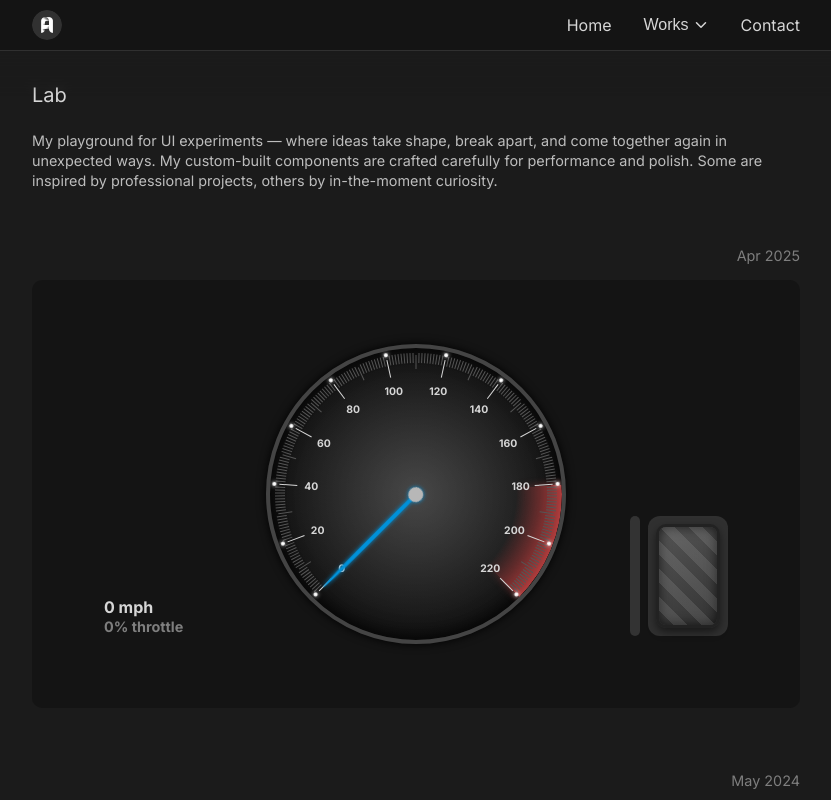
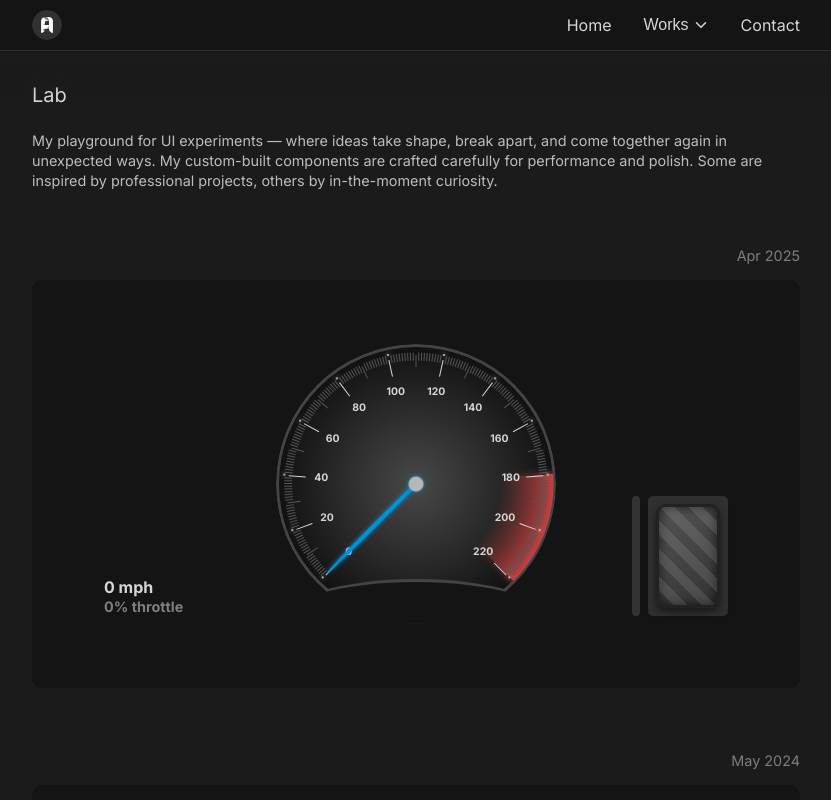
Before and after one commit to christiananagnostou/www, a Next.js app: page /lab in a window 1280 px wide. Shown: the top 800 px of the page, without its empty margins (224-1055 px from the left). Built offline with nearby package versions, Linux system fonts and the light colour scheme.

Commit message:
fix: improve speedometer styling and functionality

```diff
--- a/components/Lab/speedometer/Dial.tsx
+++ b/components/Lab/speedometer/Dial.tsx
@@ -8,11 +8,12 @@ interface DialProps {
   diameter: number
 }
 
-const TICK_MAJOR = 18
-const TICK_MED = 14
-const TICK_MINOR = 10
+const Dial: React.FC<DialProps> = ({ speed, maxSpeed, diameter }) => {
+  // Tick sizes
+  const TICK_MAJOR = diameter * 0.06
+  const TICK_MED = diameter * 0.045
+  const TICK_MINOR = diameter * 0.03
 
-const Dial: React.FC<DialProps> = ({ speed, maxSpeed, diameter }) => {
   const needleMv = useMotionValue(0) // Initialize to 0
 
   const startAngle = -135
@@ -49,7 +50,7 @@ const Dial: React.FC<DialProps> = ({ speed, maxSpeed, diameter }) => {
   const labelRadius = radius - 45
 
   // Redline – from ~80% to 100% of scale
-  const redStart = startAngle + 0.82 * angleRange
+  const redStart = startAngle + 0.8181 * angleRange
   const redEnd = startAngle + 1.0 * angleRange
 
   return (
--- a/components/Lab/speedometer/Speedometer.tsx
+++ b/components/Lab/speedometer/Speedometer.tsx
@@ -8,7 +8,7 @@ interface SpeedometerProps {
   diameter?: number
 }
 
-const Speedometer: React.FC<SpeedometerProps> = ({ maxSpeed = 220, diameter = 300 }) => {
+const Speedometer: React.FC<SpeedometerProps> = ({ maxSpeed = 220, diameter = 280 }) => {
   // Motion values
   const throttleMv = useMotionValue(0)
   const speedMv = useMotionValue(0)
@@ -31,23 +31,23 @@ const Speedometer: React.FC<SpeedometerProps> = ({ maxSpeed = 220, diameter = 30
     return Math.min(Math.max(throttle, 0), 1)
   }
 
-  const updateThrottle = (y: number) => {
+  const updateThrottle = (y: number, duration: number) => {
     const targetThrottle = calculateThrottle(y)
     animate(throttleMv, targetThrottle, {
-      type: 'spring',
-      stiffness: 300,
-      damping: 30,
+      type: 'tween',
+      duration,
+      ease: 'easeOut',
     })
   }
 
   const onMove = (e: MouseEvent | TouchEvent) => {
     if ('touches' in e) e.preventDefault() // Prevent page scrolling on mobile
     const y = 'touches' in e ? e.touches[0].clientY : e.clientY
-    updateThrottle(y)
+    updateThrottle(y, 0)
   }
 
   const onEnd = () => {
-    animate(throttleMv, 0, { type: 'spring', stiffness: 240, damping: 34 })
+    updateThrottle(pedalRef.current?.getBoundingClientRect().bottom || 0, 0.2)
     document.body.removeEventListener('mousemove', onMove)
     document.body.removeEventListener('touchmove', onMove)
     document.body.removeEventListener('mouseup', onEnd)
@@ -57,7 +57,7 @@ const Speedometer: React.FC<SpeedometerProps> = ({ maxSpeed = 220, diameter = 30
   const onThrottleStart = (event: React.MouseEvent | React.TouchEvent) => {
     const nativeEvent = event.nativeEvent
     const y = 'touches' in nativeEvent ? nativeEvent.touches[0].clientY : nativeEvent.clientY
-    updateThrottle(y)
+    updateThrottle(y, 0.2)
 
     document.body.addEventListener('mousemove', onMove, { passive: false })
     document.body.addEventListener('touchmove', onMove, { passive: false })
@@ -93,7 +93,7 @@ const Speedometer: React.FC<SpeedometerProps> = ({ maxSpeed = 220, diameter = 30
   }, [maxSpeed, throttleMv, speedMv])
 
   return (
-    <DashboardPanel>
+    <DashboardPanel $size={diameter}>
       <Dial speed={speed} maxSpeed={maxSpeed} diameter={diameter} />
 
       <Readout>
@@ -104,16 +104,10 @@ const Speedometer: React.FC<SpeedometerProps> = ({ maxSpeed = 220, diameter = 30
 
       <ThrottleBar throttle={throttle} />
 
-      <PedalBtn
-        ref={pedalRef}
-        aria-label="Gas pedal"
-        onMouseDown={onThrottleStart}
-        onTouchStart={onThrottleStart}
-        whileTap={{ scaleY: 0.92 }}
-      >
+      <PedalBtn ref={pedalRef} aria-label="Gas pedal" onMouseDown={onThrottleStart} onTouchStart={onThrottleStart}>
         <PedalFace
-          animate={{ y: throttle * 14, rotateX: throttle * 20 }}
-          transition={{ type: 'spring', stiffness: 360, damping: 32 }}
+          animate={{ y: throttle * 14, rotateX: throttle * 45 }}
+          transition={{ type: 'tween', duration: 0.05 }}
         />
       </PedalBtn>
     </DashboardPanel>
--- a/components/Lab/speedometer/styles.ts
+++ b/components/Lab/speedometer/styles.ts
@@ -6,21 +6,35 @@ DIAL
 */
 export const DialShell = styled.div<{ $size: number }>`
   --diameter: ${({ $size }) => $size}px;
+  --border-width: 3px;
+
   position: relative;
   width: var(--diameter);
   height: var(--diameter);
   border-radius: 50%;
   overflow: hidden;
 
-  /* Inner gloss and metallic look */
+  /* Enhanced inner gloss and metallic look with off-center highlights */
   background:
     radial-gradient(circle at 50% 50%, var(--white-10) 0%, transparent 70%),
-    radial-gradient(circle at 50% 50%, var(--gray-dark) 0%, var(--gray-darker) 70%),
-    linear-gradient(180deg, var(--white-10), transparent 70%);
-  border: 4px solid var(--gray-medium);
-  box-shadow:
-    inset 0 0 20px var(--black),
-    0 0 10px var(--black);
+    radial-gradient(circle at 50% 50%, var(--gray-dark) 0%, var(--gray-darker) 70%);
+
+  box-shadow: inset 0 0 0 var(--border-width) var(--gray-medium);
+
+  /* Pseudo-element for inward arching bottom */
+  &::after {
+    content: '';
+    position: absolute;
+    bottom: 0;
+    left: 0;
+    width: 100%;
+    height: 15%; /* Adjust this value to control the depth of the arch */
+    background: var(--dark-bg); /* Match the dashboard background */
+    border-top: var(--border-width) solid var(--gray-medium);
+    border-top-left-radius: 100% 200%;
+    border-top-right-radius: 100% 200%;
+    z-index: 1;
+  }
 `
 
 export const RedlineArc = styled.div<{ $size: number; $start: number; $end: number }>`
@@ -38,8 +52,14 @@ export const RedlineArc = styled.div<{ $size: number; $start: number; $end: numb
   filter: drop-shadow(0 0 4px var(--accent-light));
   mask-image: radial-gradient(
     circle,
-    transparent ${({ $size }) => $size / 3}px,
-    var(--black) ${({ $size }) => $size / 2}px
+    transparent 0px,
+    transparent ${({ $size }) => $size * 0.3}px,
+    // Start of visible ring
+    black calc(${({ $size }) => $size / 2}px - var(--border-width)),
+    // End of visible ring
+    transparent calc(${({ $size }) => $size / 2}px - var(--border-width) + 1px),
+    // Start of outer transparent
+    transparent 100%
   );
 `
 
@@ -49,7 +69,7 @@ export const Tick = styled.div<{ $major: boolean; $len: number }>`
   bottom: 50%;
   width: 1px;
   height: ${({ $len }) => $len}px;
-  background: ${({ $major }) => ($major ? 'var(--heading)' : 'var(--accent-dim)')};
+  background: ${({ $major }) => ($major ? 'var(--off-white)' : 'var(--accent-dim)')};
   transform-origin: center;
   translate: -50% 50%;
 `
@@ -58,7 +78,7 @@ export const Label = styled.span`
   position: absolute;
   bottom: 50%;
   left: 50%;
-  color: var(--heading);
+  color: var(--off-white);
   font-size: 0.65rem;
   font-weight: bold;
   pointer-events: none;
@@ -71,13 +91,13 @@ export const Marker = styled.div`
   position: absolute;
   left: 50%;
   bottom: 50%;
-  width: 4px;
-  height: 4px;
-  background: var(--white);
+  width: 2px;
+  height: 2px;
+  background: var(--off-white);
   border-radius: 50%;
   transform-origin: center;
   translate: -50% 50%;
-  filter: drop-shadow(0 0 2px var(--white));
+  filter: drop-shadow(0 0 2px var(--off-white));
 `
 
 export const Needle = styled(motion.div)`
@@ -118,7 +138,7 @@ export const Readout = styled.div`
 `
 export const SpeedText = styled.span`
   font-size: 1rem;
-  color: var(--heading);
+  color: var(--off-white);
 `
 export const ThrottleText = styled.span`
   font-size: 0.9rem;
@@ -135,7 +155,7 @@ export const PedalBtn = styled(motion.button)`
   right: 0.5rem;
   bottom: 0.5rem;
 
-  border-radius: 12px;
+  border-radius: 5px;
   border: none;
   background: var(--accent);
   cursor: pointer;
@@ -179,7 +199,7 @@ export const ThrottleBar = styled.div<{ throttle: number }>`
   position: absolute;
   right: calc(0.5rem + var(--pedal-w) + 0.5rem);
   bottom: 0.5rem;
-  width: 10px;
+  width: 8px;
   height: var(--pedal-h);
   background: var(--gray-dark);
   border-radius: 5px;
@@ -199,7 +219,7 @@ export const ThrottleBar = styled.div<{ throttle: number }>`
 /*
 LAYOUT
 */
-export const DashboardPanel = styled.div`
+export const DashboardPanel = styled.div<{ $size: number }>`
   display: flex;
   align-items: center;
   justify-content: center;
@@ -210,6 +230,7 @@ export const DashboardPanel = styled.div`
   --accent-light: #be4242;
   --accent-dim: #555555;
   --white-10: rgba(255, 255, 255, 0.1);
+  --off-white: #d6d6d6;
   --gray-dark: #333333;
   --gray-darker: #111111;
   --gray-medium: #444444;
@@ -219,6 +240,13 @@ export const DashboardPanel = styled.div`
   --white: #ffffff;
   --shadow-color: rgba(0, 0, 0, 0.7);
 
+  @media (max-width: 600px) {
+    --pedal-w: 60px;
+    --pedal-h: 90px;
+
+    padding-bottom: ${({ $size }) => $size * 0.3}px;
+  }
+
   * {
     user-select: none;
     -webkit-user-select: none;
```
